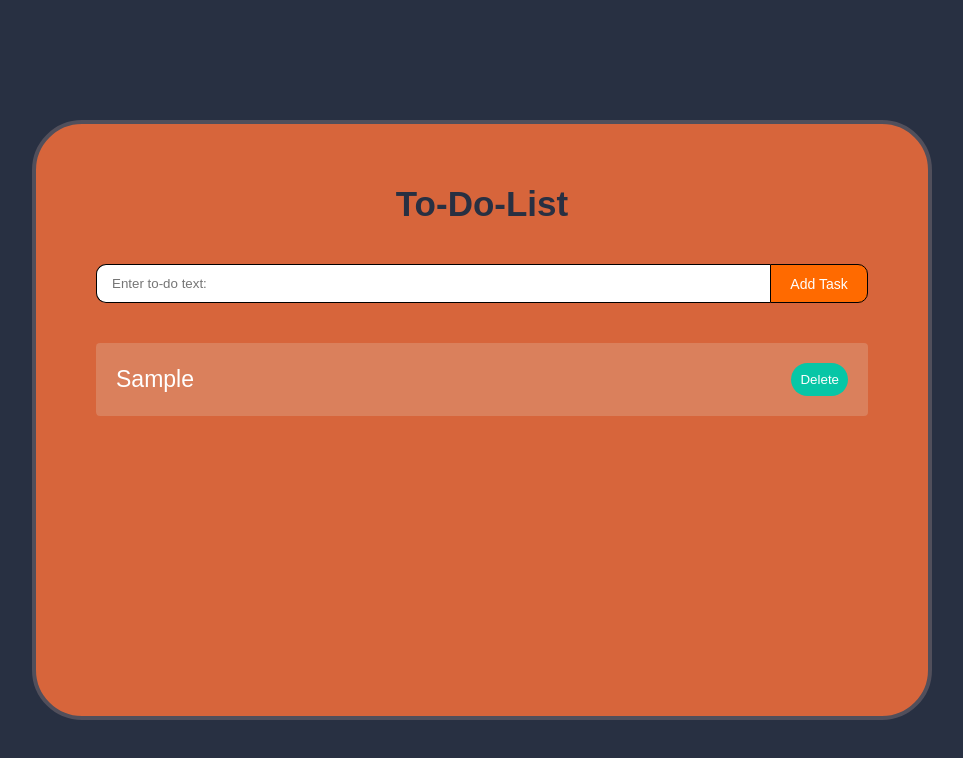
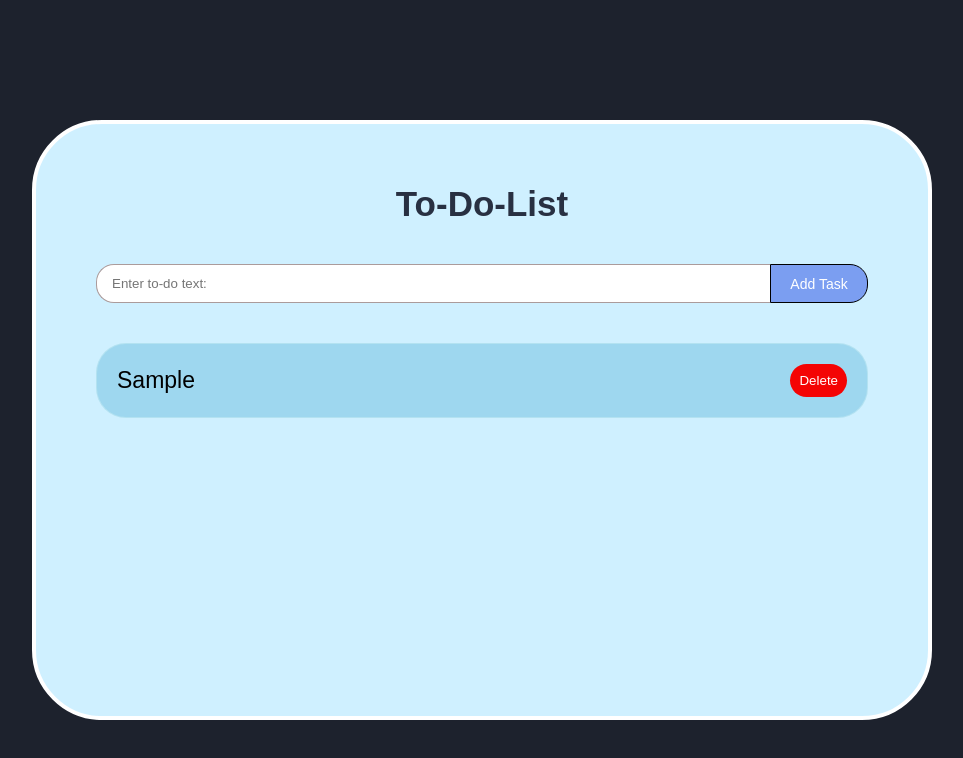
Before and after one commit to toodyann/tod-to-do-list, a website built with Vite: page index.html in a window 1280 px wide. Both pictures are taken after typing "Sample" into the empty fields and a click on the button "Add Task". Shown: the whole page, without its empty margins (158-1121 px from the left). Built offline with nearby package versions, Linux system fonts and the light colour scheme.

Commit message:
new theme

```diff
--- a/css/main.css
+++ b/css/main.css
@@ -1,5 +1,5 @@
 body {
-    background-color: #283042;
+    background-color: #1d222d;
         opacity: 0;
         transition: opacity ease 5s;
 }
@@ -10,14 +10,14 @@ body.loaded {
 
 .toDoContainer{
 
-    background-color: rgb(215, 101, 59);
-    border-radius: 50px;
+    background-color: rgb(207, 240, 255);
+    border-radius: 70px;
 
     width: 900px;
     height:600px;
     padding: 60px;
     box-sizing: border-box;
-    border: 4px solid rgb(81, 79, 91);
+    border: 4px solid rgb(255, 255, 255);
 
 
 }
@@ -50,8 +50,8 @@ body.loaded {
     width: calc(100% - 100px);
     height: 35px;
     background-color: #ffffff;
-    border: 1px solid #000;
-    border-radius: 10px;
+    border: 1px solid #ab9b9b;
+    border-radius: 18px;
     border-top-right-radius: 0;
     border-bottom-right-radius: 0;
 
@@ -62,10 +62,10 @@ body.loaded {
 
 .mainButton{
     color: white;
-    background-color: rgb(255, 106, 0);
+    background-color:    #7b9ef1;
     cursor: pointer;
     border: 1px solid #000;
-    border-radius: 10px;
+    border-radius: 18px;
     transition: ease 0.2s ;
     border-top-left-radius: 0;
     border-bottom-left-radius: 0;
@@ -76,7 +76,7 @@ body.loaded {
 
 }
 button:hover{
-    background-color: #283042;
+    background-color:rgb(43, 49, 94);
 }
 
 .textToDoContainer{
@@ -108,18 +108,20 @@ button:hover{
 
     margin-bottom: 10px;
     padding: 20px;
-    border-radius: 4px;
+    border-radius: 30px;
 
-    background-color: rgba(226, 218, 204, 0.224);
+    background-color: #138fc041;
+    border: 1px solid  rgba(212, 244, 243, 0.38); ;
     transition: ease 0.2s;
+    color: rgb(0, 0, 0);
 
 }
 .toDoListItem:hover{
-    background-color: #c25721;
+    background-color: #cb2a2ad7;
 }
 
 .deleteBtn{
-    background-color: rgb(7, 198, 166);
+    background-color: rgb(244, 4, 4);
     border: 0;
     border-radius: 30px;
     padding: 9px;
```
